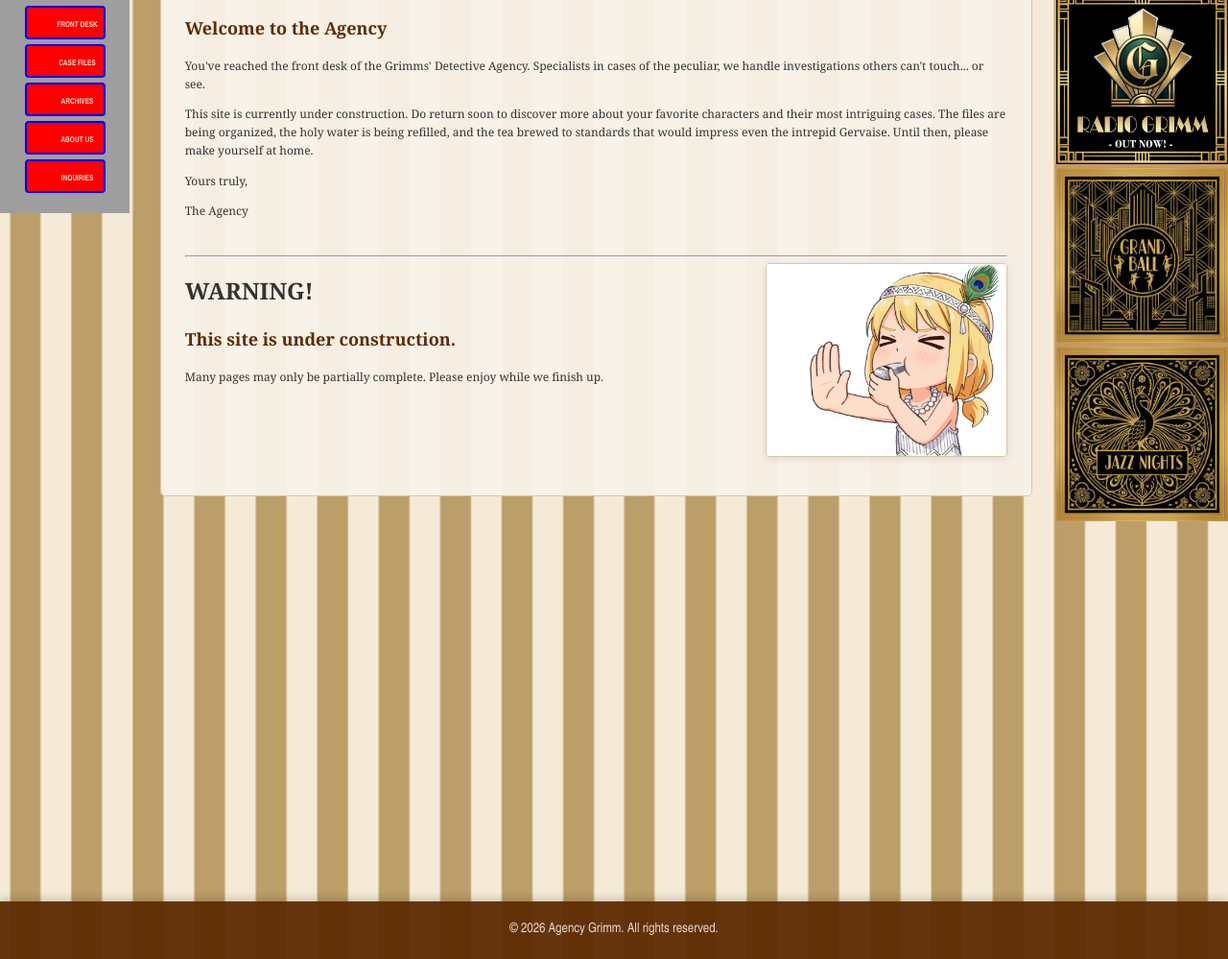
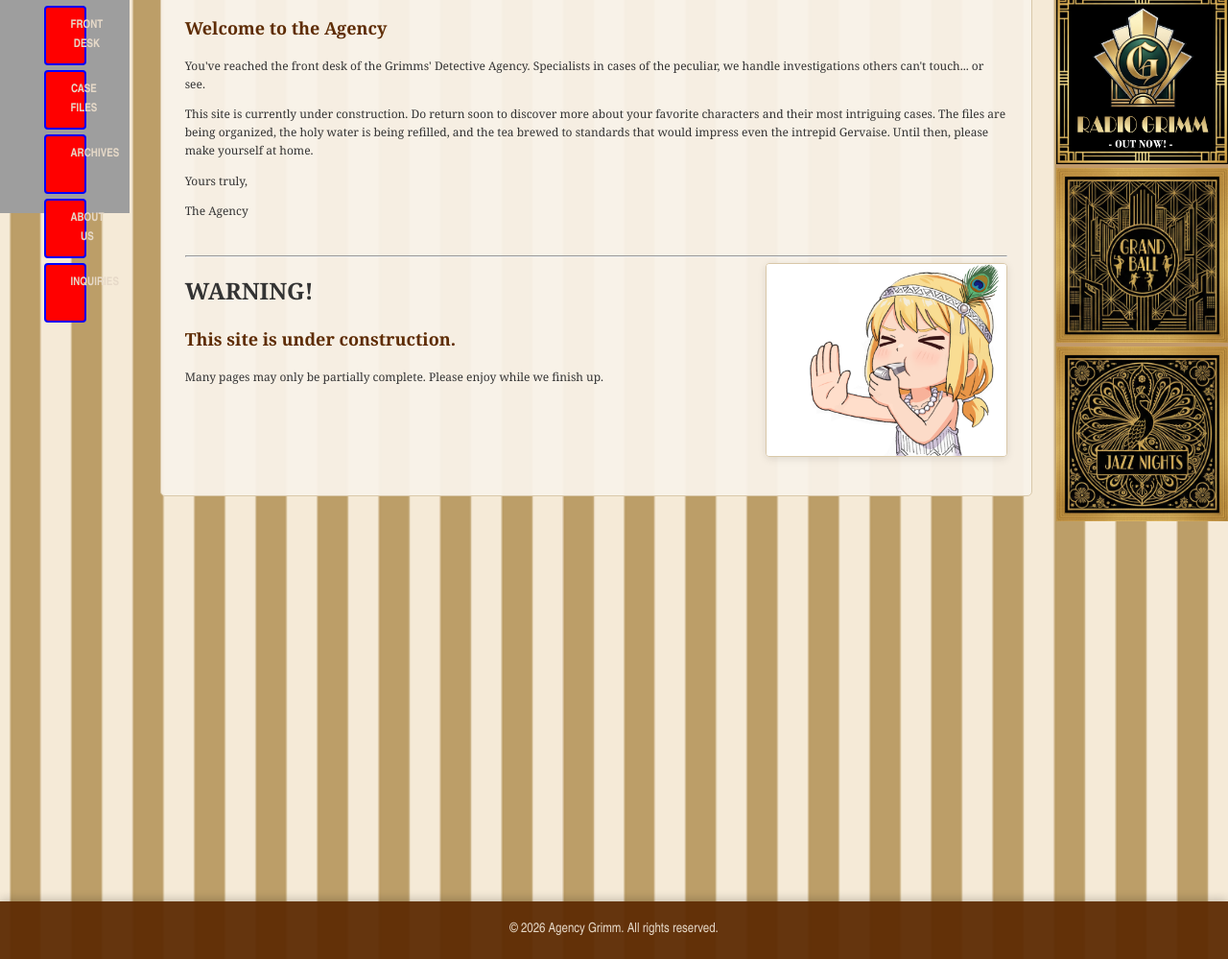
Before and after one commit to johnhopes-collab/grimmsdetectiveagency, a Jekyll site: the page built from index.html, in a window 1280 px wide. Shown: the part 692-1691 px from the top of the page at 96% size. Built offline with Jekyll 4.4.1, drawn with Linux system fonts in a browser that asks for light colours; grey boxes are pictures that could not be loaded.

Commit message:
Update style.scss

```diff
--- a/assets/css/style.scss
+++ b/assets/css/style.scss
@@ -348,17 +348,6 @@ a img {    border: none;    outline: none;}
         padding: 14px;
         box-sizing: border-box;
     }
-
-    .sidebar-button {
-        width: 80px;
-        height: 15px;
-    }
-
-    .button-text {
-        font-size: 8px !important;
-        white-space: nowrap;
-    }
-
 
 }
 
```
